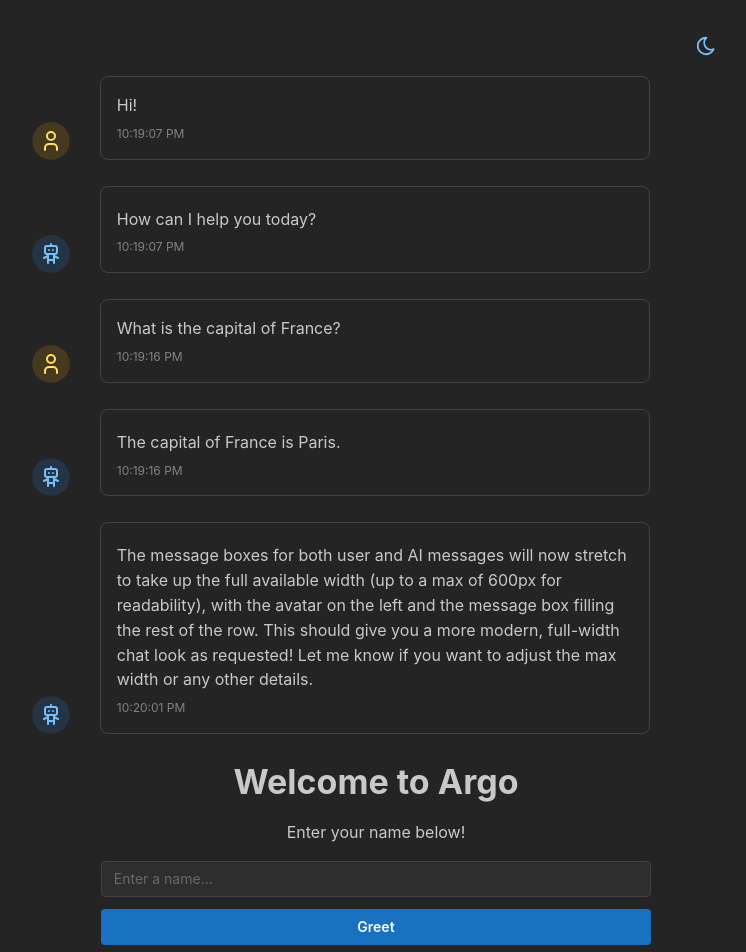
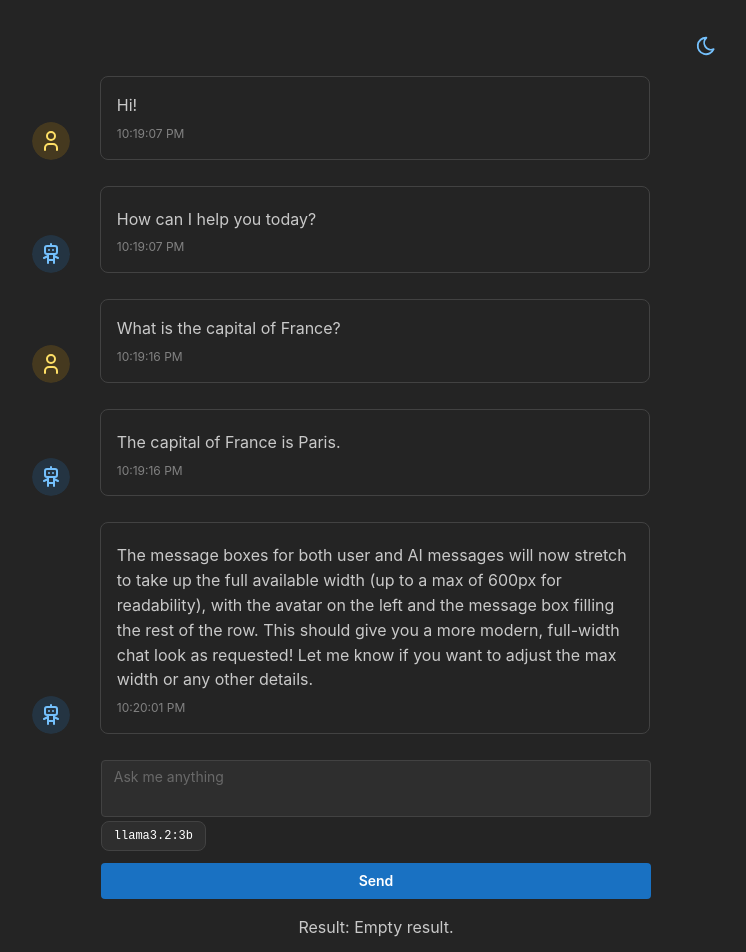
Before and after one commit to leonidas1712/argo, a React (Vite) app: page / in a window 1280 px wide. Shown: the top 952 px of the page, without its empty margins (264-1010 px from the left). Built offline with nearby package versions, Linux system fonts and the light colour scheme.

Commit message:
add chatinput component

```diff
--- a/src/App.tsx
+++ b/src/App.tsx
@@ -1,5 +1,4 @@
 import { useState } from "react";
-import { invoke } from "@tauri-apps/api/core";
 import "@mantine/core/styles.css";
 import { notifications } from "@mantine/notifications";
 
@@ -7,7 +6,6 @@
   Container,
   Title,
   Text,
-  TextInput,
   Button,
   Stack,
   Loader,
@@ -18,32 +16,11 @@
 import ColorSchemeToggle from "./components/ColorSchemeToggle";
 import UserMessage from "./components/UserMessage";
 import AIMessage from "./components/AIMessage";
+import ChatInput from "./components/ChatInput";
 
 function App() {
   const [result, setResult] = useState("");
-  const [name, setName] = useState("");
   const [loading, setLoading] = useState(false);
-
-  async function greet() {
-    setLoading(true);
-
-    try {
-      const res = await invoke<string>("chat_request", { name });
-      setResult(res ?? "");
-    } catch (error: any) {
-      const string = JSON.stringify(error, null, 2);
-
-      notifications.show({
-        title: "Error!",
-        message: string ?? "There was an error. Please try again.",
-        color: "red",
-        autoClose: 2000,
-      });
-      setResult("");
-    } finally {
-      setLoading(false);
-    }
-  }
 
   return (
     <Container size="sm" py="xl">
@@ -72,27 +49,7 @@
       </Stack>
 
       <Stack gap="md" align="center">
-        <Title order={1}>Welcome to Argo</Title>
-        <Text>Enter your name below!</Text>
-        {/* Chat UI mockup */}
-
-        <form
-          style={{ width: "80%" }}
-          onSubmit={(e) => {
-            e.preventDefault();
-            greet();
-          }}
-        >
-          <Stack gap="sm">
-            <TextInput
-              placeholder="Enter a name..."
-              value={name}
-              onChange={(e) => setName(e.currentTarget.value)}
-              size="sm"
-            />
-            <Button type="submit">Greet</Button>
-          </Stack>
-        </form>
+        <ChatInput setLoading={setLoading} setResult={setResult} />
 
         {loading ? (
           <Center>
@@ -101,19 +58,6 @@
         ) : (
           <Text>Result: {result.length > 0 ? result : "Empty result."}</Text>
         )}
-
-        <Button
-          onClick={() =>
-            notifications.show({
-              title: "Default notification",
-              message: "Do not forget to star Mantine on GitHub! 🌟",
-              color: "red",
-              autoClose: 2000,
-            })
-          }
-        >
-          Show notification
-        </Button>
       </Stack>
     </Container>
   );
--- /dev/null
+++ b/src/components/ChatInput.tsx
@@ -0,0 +1,78 @@
+import { Button, Group, Stack, Textarea } from "@mantine/core";
+import { useState } from "react";
+import { invoke } from "@tauri-apps/api/core";
+import { notifications } from "@mantine/notifications";
+
+interface ChatInputProps {
+  // set loading state outside: so we can use it when non-streaming
+  setLoading: React.Dispatch<React.SetStateAction<boolean>>;
+  // set AI message result outside the input
+  setResult: React.Dispatch<React.SetStateAction<string>>;
+}
+
+function ChatInput(props: ChatInputProps) {
+  const { setLoading, setResult } = props;
+
+  const [input, setInput] = useState("");
+
+  async function sendInput() {
+    setLoading(true);
+
+    try {
+      const res = await invoke<string>("chat_request", { input });
+      setResult(res ?? "");
+    } catch (error: any) {
+      const string = JSON.stringify(error, null, 2);
+
+      notifications.show({
+        title: "Error!",
+        message: string ?? "There was an error. Please try again.",
+        color: "red",
+        autoClose: 2000,
+      });
+    } finally {
+      setLoading(false);
+      setInput("");
+    }
+  }
+
+  return (
+    <form
+      style={{ width: "80%" }}
+      onSubmit={(e) => {
+        e.preventDefault();
+        sendInput();
+      }}
+    >
+      <Stack gap="sm">
+        <Textarea
+          placeholder="Ask me anything"
+          value={input}
+          onChange={(e) => setInput(e.currentTarget.value)}
+          size="sm"
+          minRows={2}
+          autosize
+        />
+        <Group justify="flex-start" w="100%" mt={-8}>
+          <Button
+            variant="default"
+            size="xs"
+            radius="md"
+            style={{
+              fontWeight: 500,
+              fontFamily: "monospace",
+              paddingLeft: 12,
+              paddingRight: 12,
+            }}
+          >
+            llama3.2:3b
+          </Button>
+        </Group>
+
+        <Button type="submit">Send</Button>
+      </Stack>
+    </form>
+  );
+}
+
+export default ChatInput;
```
Also changed, not shown: 1 other file (tests, documents, lock files or other folders).
